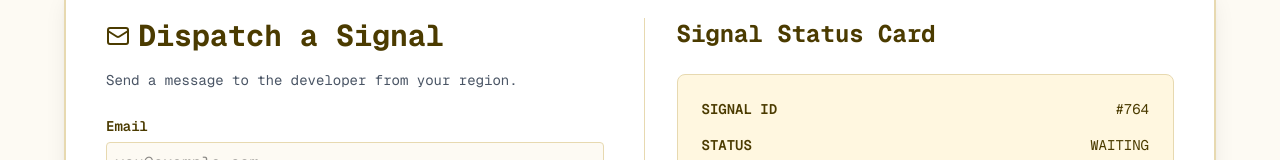
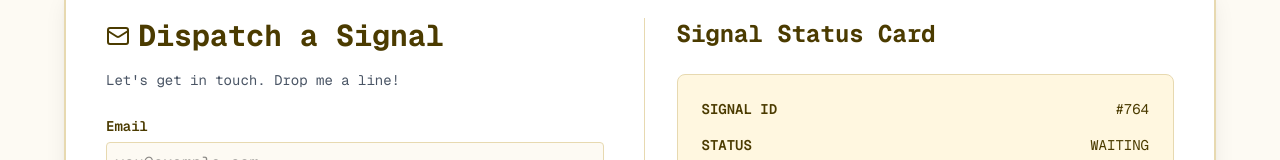
Before and after one commit to hyewon6588/hyewon_portfolio, a Next.js app: page /contact in a window 1280 px wide. Shown: the part 144-304 px from the top of the page. Built offline with nearby package versions, Linux system fonts and the light colour scheme.

Commit message:
added emailjs service

```diff
--- a/src/app/contact/page.tsx
+++ b/src/app/contact/page.tsx
@@ -68,7 +68,7 @@ export default function ContactPage() {
             </h1>
           </div>
           <p className="text-gray-600 text-sm mb-6">
-            Send a message to the developer from your region.
+            Let's get in touch. Drop me a line!
           </p>
 
           <form onSubmit={handleSubmit} className="flex flex-col gap-4">
```
